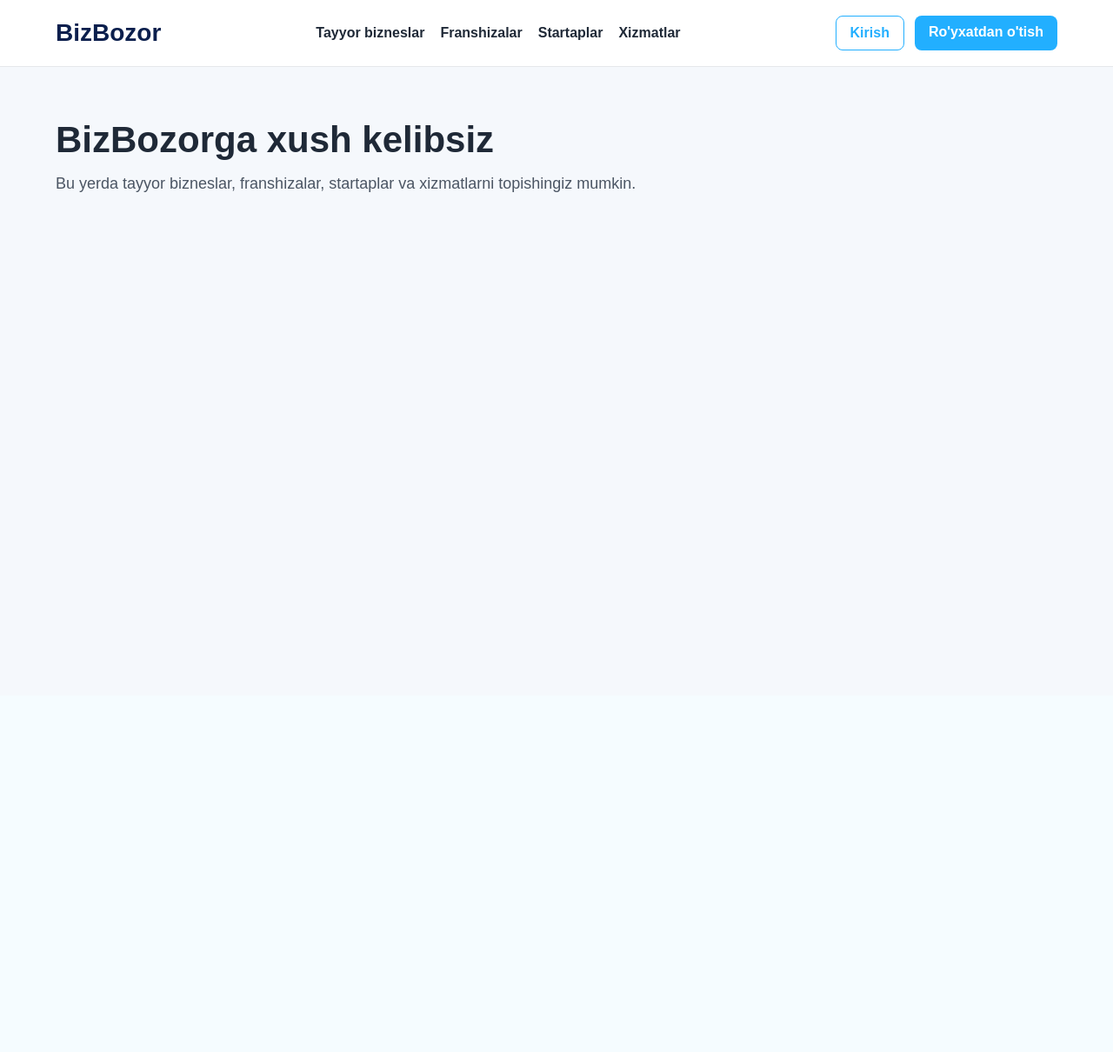
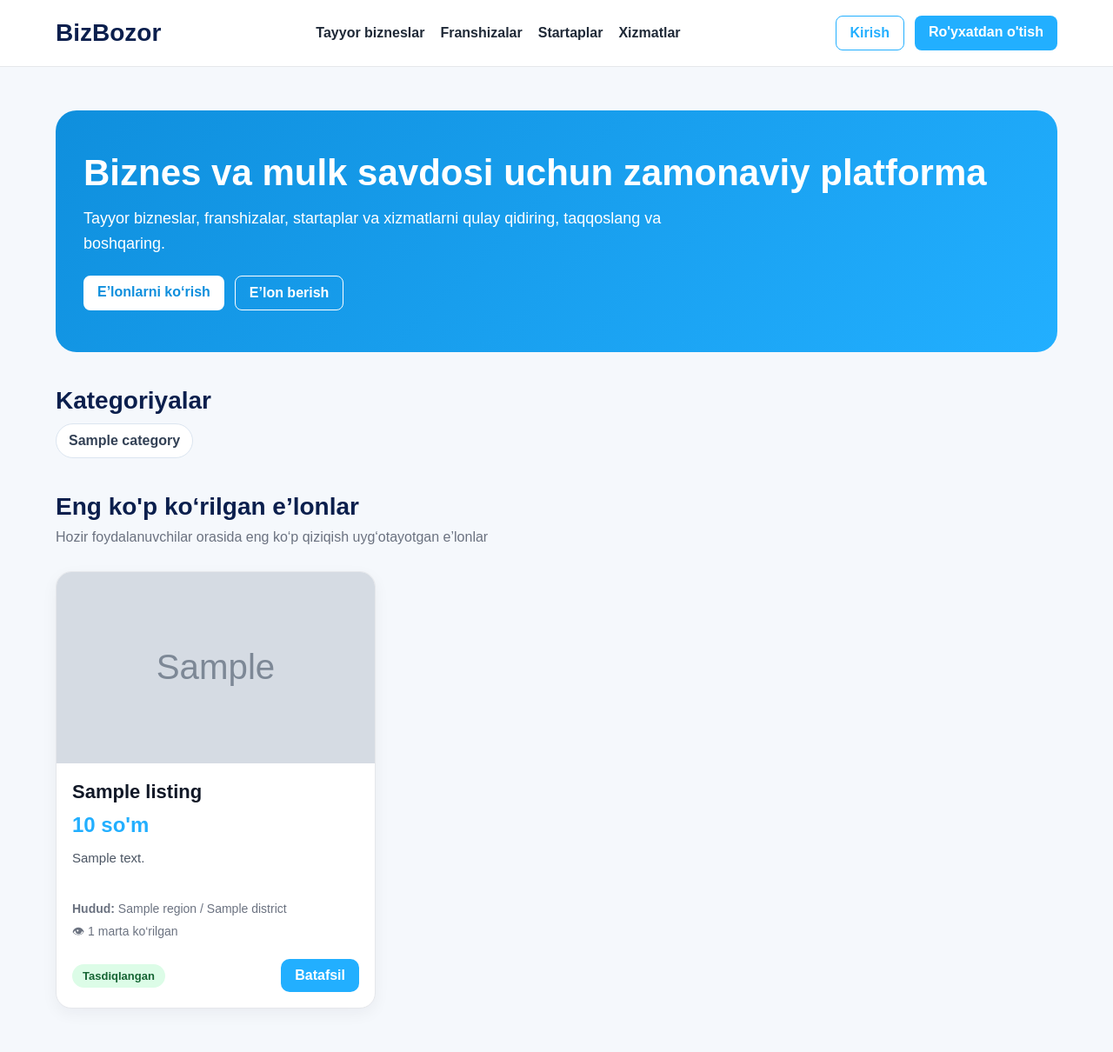
Before and after one commit to Bekzod1311/bizbozor, a Django app: page / in a window 1280 px wide. Shown: the whole page at 87% size. Before the commit the page ends 221 px from the top, so only its background shows below. Run offline with Django 5.2, Linux system fonts and the light colour scheme; tables that the repository leaves empty hold one stand-in row (values such as "Sample post"); grey boxes marked "Sample" are stand-in pictures.

Commit message:
Added homepage featured listings section

```diff
--- a/core/views.py
+++ b/core/views.py
@@ -1,9 +1,20 @@
 from django.shortcuts import render
+from listings.models import Listing, Category
 
 
 def home_view(request):
     """
     BizBozor bosh sahifasi.
-    Hozircha oddiy home.html render qilamiz.
     """
-    return render(request, 'home.html')
+    featured_listings = Listing.objects.filter(
+        status='approved'
+    ).order_by('-view_count', '-created_at')[:6]
+
+    categories = Category.objects.all()
+
+    context = {
+        'featured_listings': featured_listings,
+        'categories': categories,
+    }
+
+    return render(request, 'home.html', context)
--- a/templates/home.html
+++ b/templates/home.html
@@ -1,14 +1,101 @@
 {% extends 'base.html' %}
+{% load humanize %}
 
-{% block title %}Bosh sahifa | BizBozor{% endblock %}
+{% block title %}BizBozor{% endblock %}
 
 {% block content %}
-<section style="padding: 60px 0;">
+<section class="page-section">
     <div class="container">
-        <h1 style="font-size: 42px; margin-bottom: 16px;">BizBozorga xush kelibsiz</h1>
-        <p style="font-size: 18px; color: #4b5563;">
-            Bu yerda tayyor bizneslar, franshizalar, startaplar va xizmatlarni topishingiz mumkin.
-        </p>
+
+        <!-- HERO -->
+        <div style="background: linear-gradient(135deg, #0f8fdd, #22afff); border-radius: 24px; padding: 48px 32px; color: white; margin-bottom: 40px;">
+            <h1 style="font-size: 42px; margin-bottom: 14px;">Biznes va mulk savdosi uchun zamonaviy platforma</h1>
+            <p style="font-size: 18px; max-width: 700px; line-height: 1.6;">
+                Tayyor bizneslar, franshizalar, startaplar va xizmatlarni qulay qidiring,
+                taqqoslang va boshqaring.
+            </p>
+
+            <div style="margin-top: 22px; display: flex; gap: 12px; flex-wrap: wrap;">
+                <a href="{% url 'category_list' 'tayyor-biznes' %}" class="btn btn-primary" style="background: white; color: #0f8fdd;">
+                    E’lonlarni ko‘rish
+                </a>
+                <a href="{% url 'create_listing' %}" class="btn btn-outline" style="border-color: white; color: white;">
+                    E’lon berish
+                </a>
+            </div>
+        </div>
+
+        <!-- CATEGORIES -->
+        <div style="margin-bottom: 40px;">
+            <h2 class="page-title" style="font-size: 28px;">Kategoriyalar</h2>
+            <div class="dashboard-filter-bar">
+                {% for category in categories %}
+                    <a href="{% url 'category_list' category.slug %}" class="dashboard-filter-link">
+                        {{ category.name_uz|capfirst }}
+                    </a>
+                {% endfor %}
+            </div>
+        </div>
+
+        <!-- FEATURED / MOST VIEWED -->
+        <div>
+            <h2 class="page-title" style="font-size: 28px;">Eng ko'p ko‘rilgan e’lonlar</h2>
+            <p class="page-subtitle">Hozir foydalanuvchilar orasida eng ko‘p qiziqish uyg‘otayotgan e’lonlar</p>
+
+            {% if featured_listings %}
+                <div class="business-grid">
+                    {% for listing in featured_listings %}
+                        <div class="business-card">
+                            <div class="business-card-image">
+                                <a href="{% url 'business_detail' listing.slug %}">
+                                    {% if listing.main_image %}
+                                        <img src="{{ listing.main_image.url }}" alt="{{ listing.title }}">
+                                    {% else %}
+                                        <div class="placeholder-image">BizBozor</div>
+                                    {% endif %}
+                                </a>
+                            </div>
+
+                            <div class="business-card-body">
+                                <h2 class="business-card-title">
+                                    <a href="{% url 'business_detail' listing.slug %}">
+                                        {{ listing.title }}
+                                    </a>
+                                </h2>
+
+                                <p class="business-card-price">
+                                    {{ listing.price|intcomma }} so'm
+                                </p>
+
+                                <p class="business-card-desc">
+                                    {{ listing.short_description }}
+                                </p>
+
+                                <p class="business-card-meta">
+                                    <strong>Hudud:</strong>
+                                    {% if listing.region %}{{ listing.region.name_uz }}{% endif %}
+                                    {% if listing.district %} / {{ listing.district.name_uz }}{% endif %}
+                                </p>
+
+                                <p class="business-card-meta">
+                                    👁 {{ listing.view_count }} marta ko‘rilgan
+                                </p>
+
+                                <div class="business-card-footer">
+                                    <span class="status-badge status-approved">{{ listing.get_status_display }}</span>
+                                    <a href="{% url 'business_detail' listing.slug %}" class="detail-btn">
+                                        Batafsil
+                                    </a>
+                                </div>
+                            </div>
+                        </div>
+                    {% endfor %}
+                </div>
+            {% else %}
+                <p>Hozircha e’lonlar yo‘q.</p>
+            {% endif %}
+        </div>
+
     </div>
 </section>
 {% endblock %}
```
